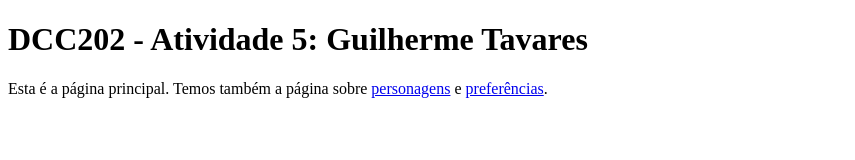
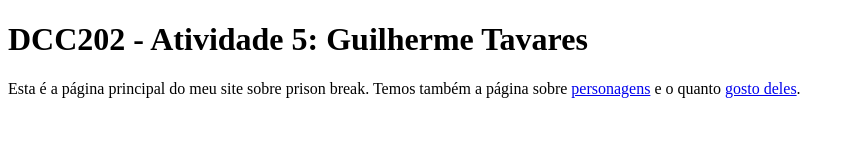
Before and after one commit to ufjf-dcc202/ufjf-dcc202-2023-3-a-atv5-Guiba1, a website: page index.html in a window 1280 px wide. Shown: the whole page, without its empty margins (0-855 px from the left). Drawn offline with Linux system fonts and the light colour scheme.

Commit message:
o arquivo index.html foi alterado

```diff
--- a/index.html
+++ b/index.html
@@ -3,13 +3,13 @@
 <head>
     <meta charset="UTF-8">
     <meta name="viewport" content="width=device-width, initial-scale=1.0">
-    <title>DCC202 - Atividade 5: Guilherme Tavares</title>
+    <title>DCC202 - Atividade 5: GUILHERME_TAVARES</title>
 </head>
 <body>
     <main>
 
         <h1>DCC202 - Atividade 5: Guilherme Tavares</h1>
-        <p>Esta é a página principal. Temos também a página sobre <a href="personagens.html">personagens</a> e <a href="preferencias.html">preferências</a>.</p>
+        <p>Esta é a página principal do meu site sobre prison break. Temos também a página sobre <a href="personagens.html">personagens</a> e o quanto <a href="preferencias.html">gosto deles</a>.</p>
     </main>
 
 </body>
```
